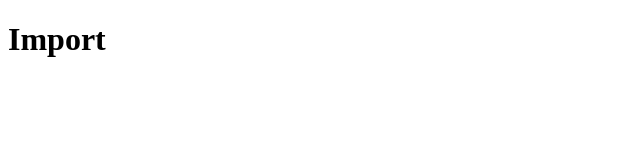
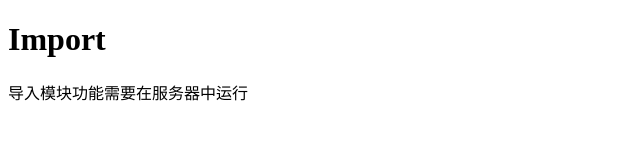
Before and after one commit to RandyForest/front-end-note, a plain HTML site: page module/import.html in a window 1280 px wide. Shown: the whole page, without its empty margins (0-640 px from the left). Drawn offline with Linux system fonts and the light colour scheme.

Commit message:
添加注释

```diff
--- a/module/import.html
+++ b/module/import.html
@@ -9,6 +9,7 @@
 
 <body>
     <h1>Import</h1>
+    <p>导入模块功能需要在服务器中运行</p>
 
     <script type="module">
         // 导入 ./export.js 中定义的参数
```
